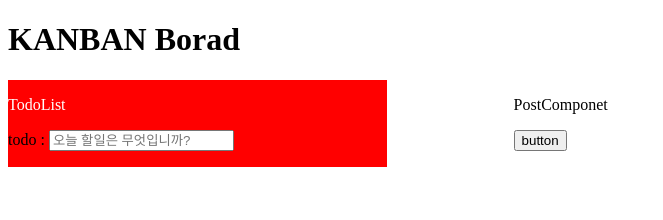
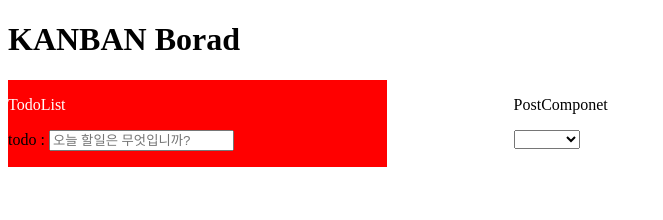
Before and after one commit to gnuoynim/KANBANBoard, a Vue app: page / in a window 1280 px wide. Shown: the top 220 px of the page, without its empty margins (0-663 px from the left). Built offline with nearby package versions, Linux system fonts and the light colour scheme.

Commit message:
postCard : option

```diff
--- a/src/App.vue
+++ b/src/App.vue
@@ -14,7 +14,7 @@
         </li>
       </ul>
     </div>
-    <PostCreate @create="createPost"/>
+    <PostCreate />
   </div>
 </template>
 
--- a/src/components/PostCreate.vue
+++ b/src/components/PostCreate.vue
@@ -1,16 +1,26 @@
 <template>
   <div>
     <p>PostComponet</p>
-    <button @click="create">button</button>
+    <div>
+      <select v-model="type">
+        <option>option1</option>
+        <option>option2</option>
+        <option>option3</option>
+      </select>
+    </div>
   </div>
 </template>
 
 <script setup>
+import {ref} from 'vue'
 
-
-const create = ()=>{
-console.log("tt")
+const props = defineProps();
+defineEmits()
+const type = ref('')
+const typeSelect = () =>{
+  type : type.value
 }
+console.log(type.value)
 </script>
 
 <style lang="scss" scoped></style>
```
